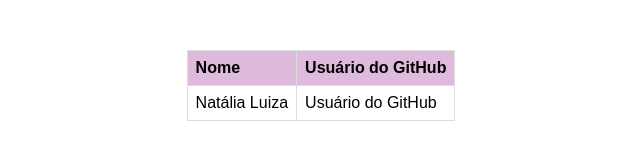
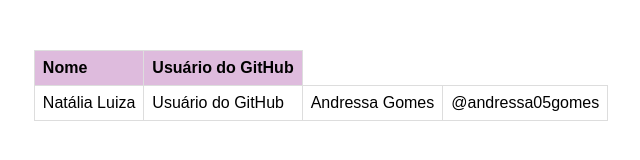
Before and after one commit to reprograma/On17-TodasEmTech_Git, a plain HTML site: page exercicios/5-exercicio-projeto-aula/index.html in a window 1280 px wide. Shown: the whole page, without its empty margins (319-959 px from the left). Drawn offline with Linux system fonts and the light colour scheme.

Commit message:
Adicionando meu nome no github

```diff
--- a/exercicios/5-exercicio-projeto-aula/index.html
+++ b/exercicios/5-exercicio-projeto-aula/index.html
@@ -21,6 +21,8 @@
             <tbody>
                 <td>Natália Luiza</td>
                 <td>Usuário do GitHub</td>
+                <td>Andressa Gomes </td>
+                <td>@andressa05gomes</td>
             </tbody>
         </table>
     </div>
```
